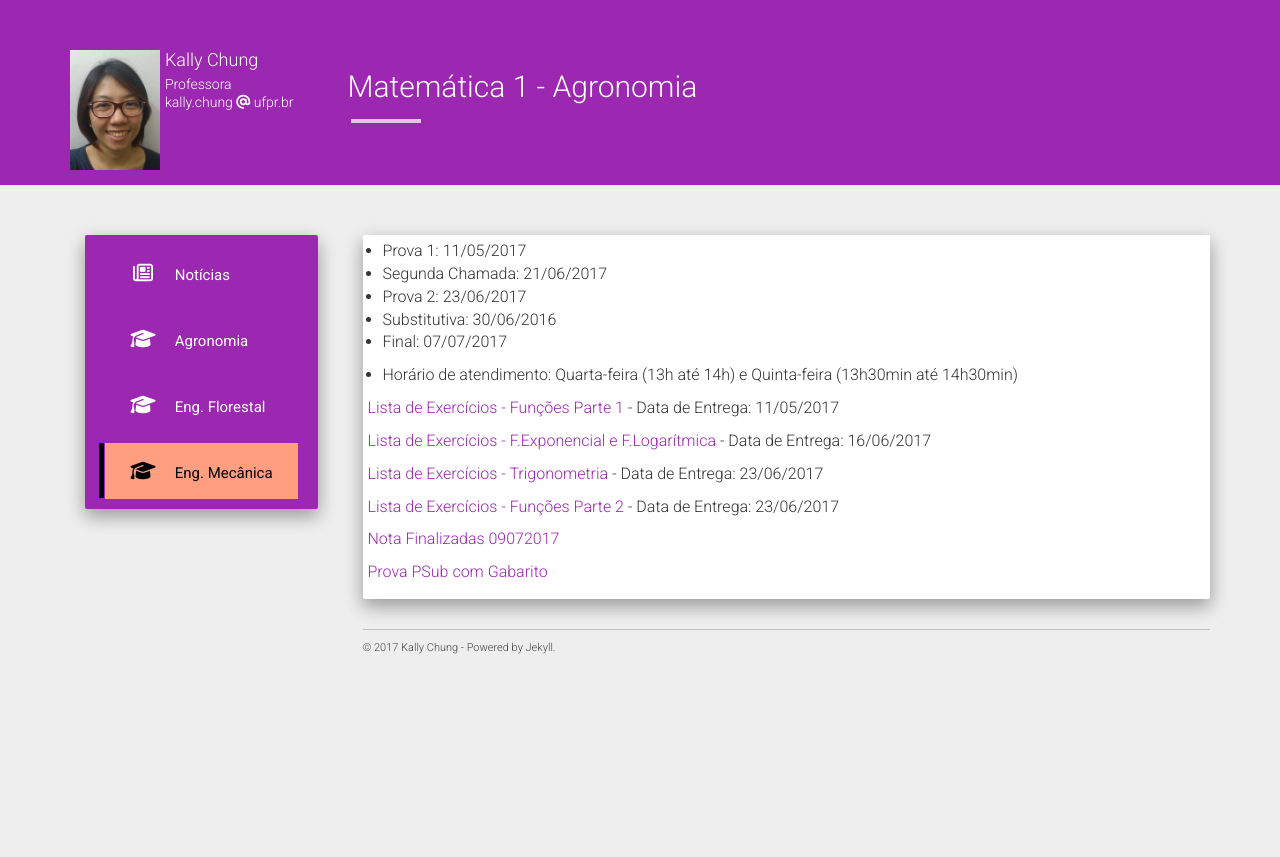
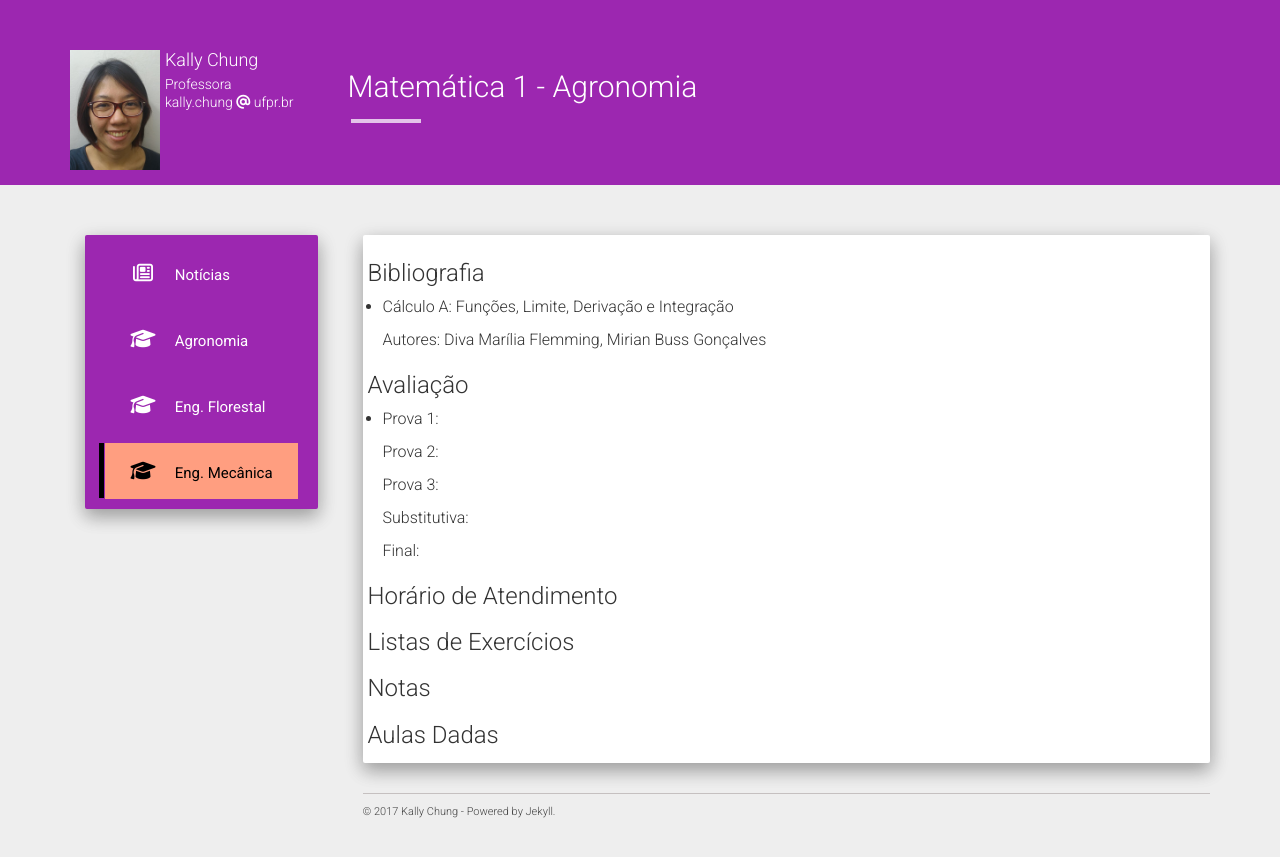
Before and after one commit to chunggnuhc/chunggnuhc.github.io, a Jekyll site: the page built from engMecanica2sem2017.md, in a window 1280 px wide. Shown: the top 857 px of the page. Built offline with Jekyll 4.4.1, drawn with Linux system fonts in a browser that asks for light colours; nearby versions of some CDN libraries.

Commit message:
Update engMecanica2sem2017.md

```diff
--- a/engMecanica2sem2017.md
+++ b/engMecanica2sem2017.md
@@ -4,22 +4,28 @@ title: Matemática 1 - Agronomia
 permalink: /engMec2sem2017-GA/
 ---
 
-- Prova 1: 11/05/2017
-- Segunda Chamada: 21/06/2017
-- Prova 2: 23/06/2017
-- Substitutiva: 30/06/2016
-- Final: 07/07/2017
+<h3>Bibliografia</h3>
 
-- Horário de atendimento: Quarta-feira (13h até 14h) e Quinta-feira (13h30min até 14h30min)
+- Cálculo A: Funções, Limite, Derivação e Integração
 
-[Lista de Exercícios - Funções Parte 1](/disciplinas/listaFunc-1.pdf) - Data de Entrega: 11/05/2017
+  Autores: Diva Marília Flemming, Mirian Buss Gonçalves
 
-[Lista de Exercícios - F.Exponencial e F.Logarítmica](/disciplinas/listaExp-Log.pdf) - Data de Entrega: 16/06/2017
+<h3>Avaliação</h3>
 
-[Lista de Exercícios - Trigonometria](/disciplinas/listaTrig.pdf) - Data de Entrega: 23/06/2017
+- Prova 1:
 
-[Lista de Exercícios - Funções Parte 2](/disciplinas/listaOperFuncoes.pdf) - Data de Entrega: 23/06/2017
+  Prova 2:
 
-[Nota Finalizadas 09072017](/disciplinas/Site-NotasFinalizadas-Agron.pdf)
+  Prova 3:
 
-[Prova PSub com Gabarito](/disciplinas/mainPSub+Gabarito.pdf)
+  Substitutiva:
+
+  Final:
+
+<h3>Horário de Atendimento</h3>
+
+<h3>Listas de Exercícios</h3>
+
+<h3>Notas</h3>
+
+<h3>Aulas Dadas</h3>
```
